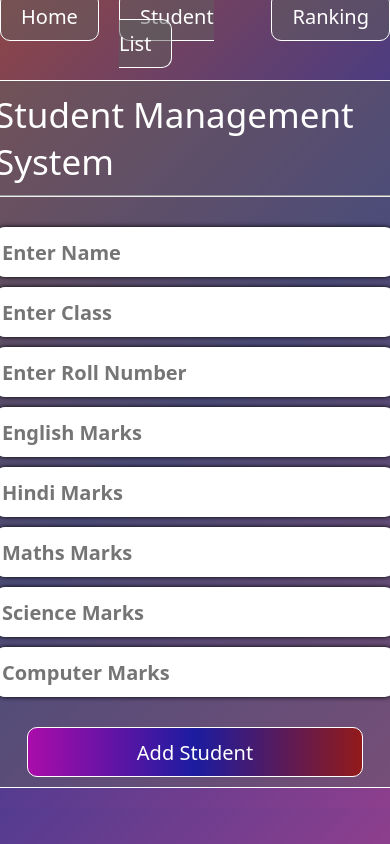
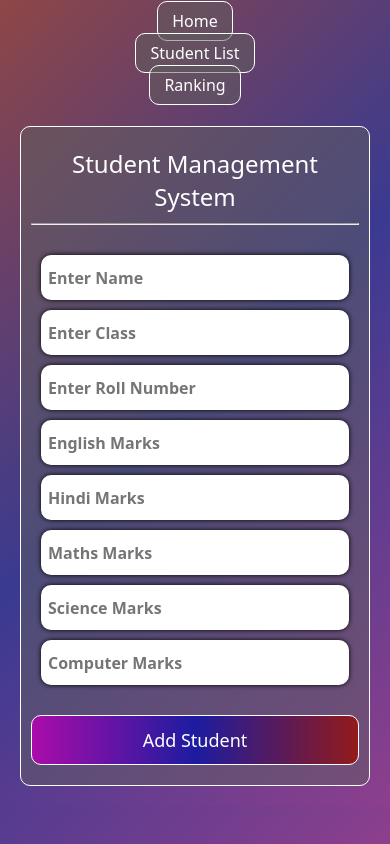
Before and after one commit to Sutharkailash4/student-management-system, a React app in the folder Frontend/: page / in a window 390 px wide. Built offline with nearby package versions, Linux system fonts and the light colour scheme; no server answers; the HTML template or start-up script is replaced by a standard one.

Commit message:
table fix and responsive

```diff
--- a/Frontend/src/index.css
+++ b/Frontend/src/index.css
@@ -143,3 +143,74 @@ td{
 .td{
   padding: 10px;
 }
+@media (max-width: 768px) {
+  nav ul{
+    gap: 10px;
+  }
+  nav ul li a{
+    font-size: 16px;
+    padding: 8px 14px;
+  }
+  form{
+    width: 90%;
+  }
+  form input{
+    width: 100%;
+  }
+  h1{
+    font-size: 28px;
+    text-align: center;
+  }
+  table{
+    font-size: 16px;
+  }
+}
+@media (max-width: 480px) {
+  nav{
+    height: auto;
+    padding: 10px 0;
+  }
+  nav ul{
+    flex-direction: column;
+    align-items: center;
+  }
+  nav ul li a{
+    width: 100%;
+    text-align: center;
+  }
+  form{
+    width: 100%;
+    padding: 10px;
+  }
+  .input_box{
+    flex-direction: column;
+    width: 100%;
+  }
+  form input{
+    width: 100%;
+    height: 45px;
+    font-size: 16px;
+  }
+  .button_box button{
+    width: 100%;
+    font-size: 18px;
+  }
+  h1{
+    font-size: 24px;
+  }
+  .student_list_box{
+    overflow-x: auto;
+  }
+  table{
+    width: 700px;
+  }
+  th, td{
+    font-size: 14px;
+    padding: 6px;
+  }
+  .delete,
+  .update{
+    padding-inline: 15px;
+    font-size: 14px;
+  }
+}
--- a/Frontend/src/pages/Ranking.jsx
+++ b/Frontend/src/pages/Ranking.jsx
@@ -60,11 +60,11 @@ const Ranking = () => {
 
               return (
                 <tr key={elem._id || idx}>
-                  <td>{elem.name}</td>
-                  <td>{elem.total}</td>
-                  <td>{percentage.toFixed(2)}%</td>
-                  <td>{grade}</td>
-                  <td>{idx + 1}</td>
+                  <td className="td">{elem.name}</td>
+                  <td className="td">{elem.total}</td>
+                  <td className="td">{percentage.toFixed(2)}%</td>
+                  <td className="td">{grade}</td>
+                  <td className="td">{idx + 1}</td>
                 </tr>
               );
             })
```
